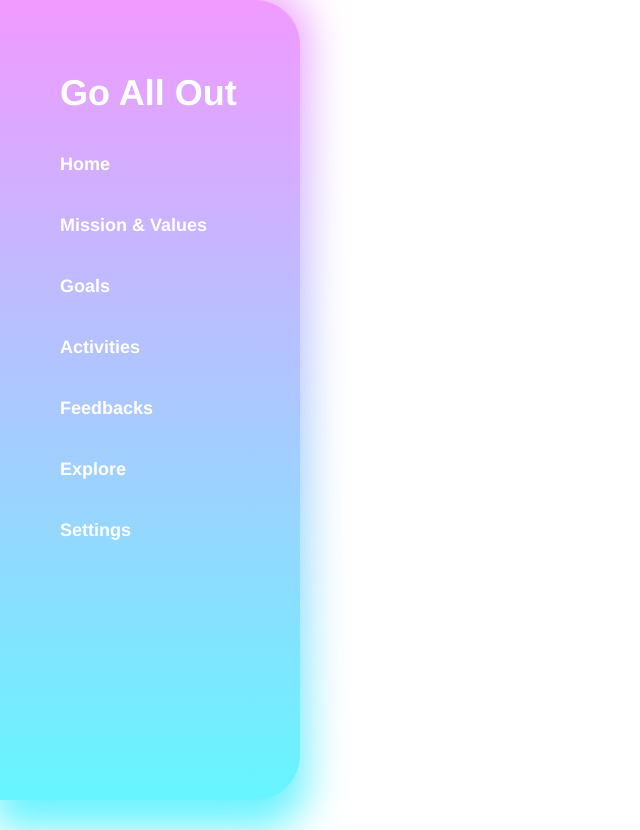
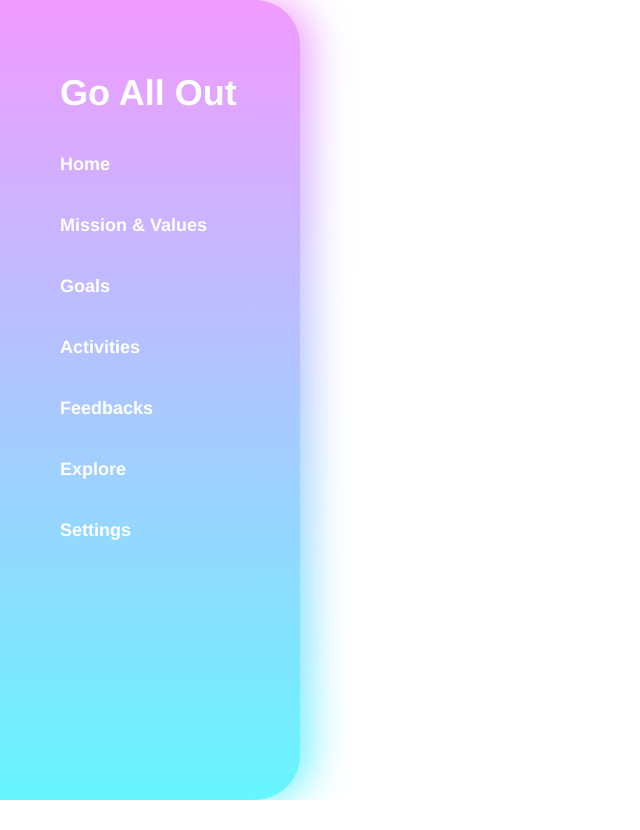
Before and after one commit to Kazuchanfl/hr_app_concept_frontend, a Vue app: page / in a window 1280 px wide. Shown: the whole page, without its empty margins (0-640 px from the left). After the commit the page ends 800 px from the top, so only its background shows below. Built offline with nearby package versions, Linux system fonts and the light colour scheme.

Commit message:
make shadow smaller

```diff
--- a/src/components/GlobalMenu.vue
+++ b/src/components/GlobalMenu.vue
@@ -50,7 +50,7 @@ div.menu-background::after {
   border-bottom-right-radius: 45px;
   filter: blur(20px);
 
-  transform: translateY(10px) scale(1.05);
+  transform: translateX(10px);
   mix-blend-mode: multiply;
 }
 
```
